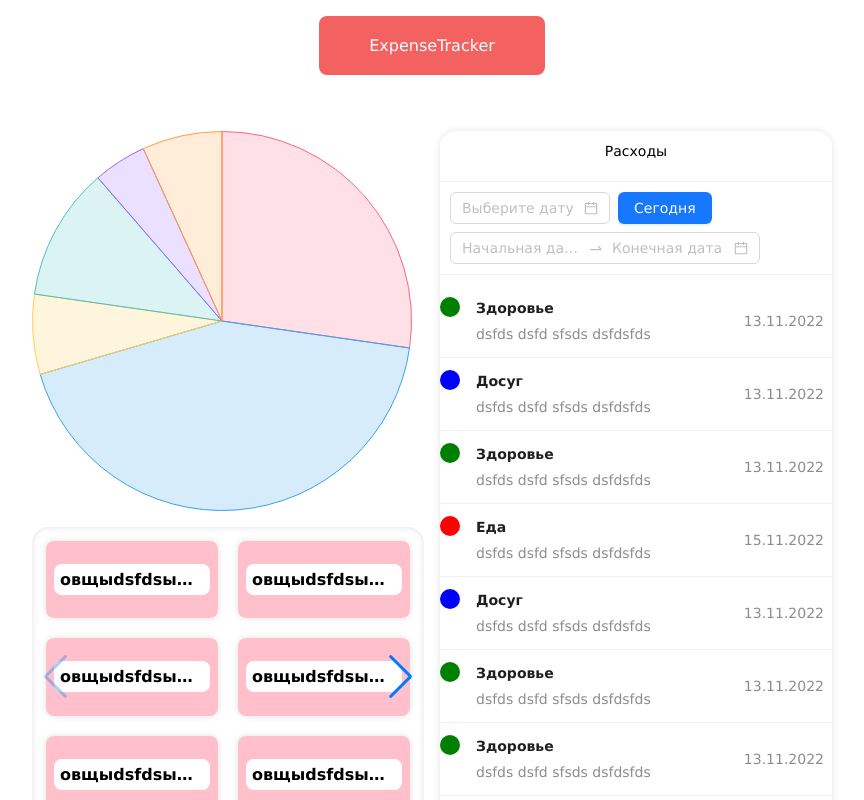
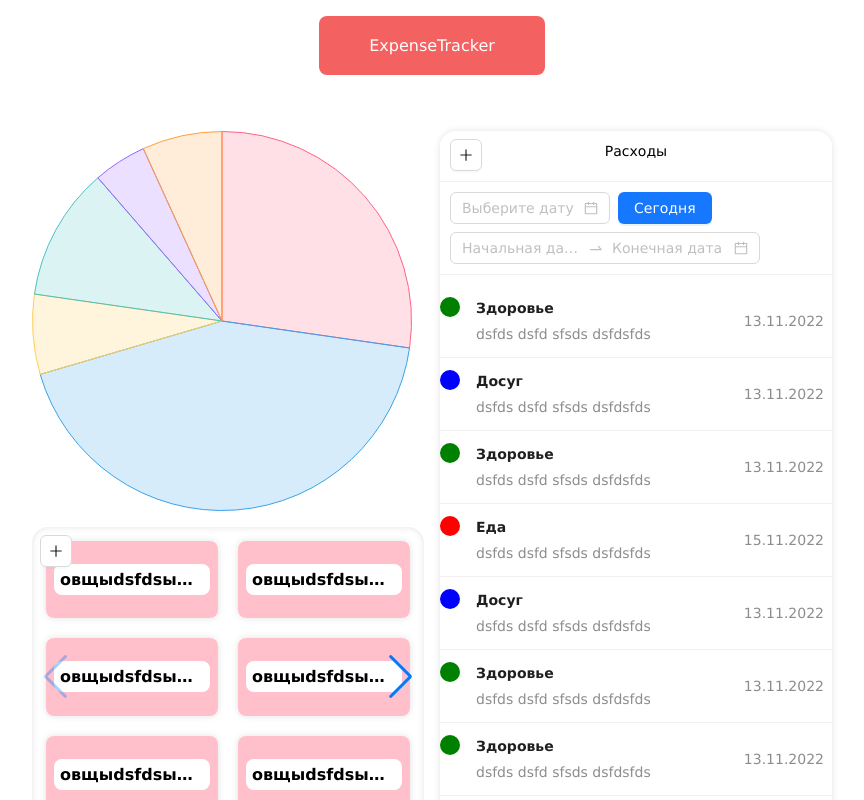
Before and after one commit to dewolixgit/expense-tracker-front, a React (Vite) app: page / in a window 1280 px wide. Shown: the whole page, without its empty margins (208-1072 px from the left). Built offline with nearby package versions, Linux system fonts and the light colour scheme.

Commit message:
[+] кнопки добавления сущностей

```diff
--- a/package.json
+++ b/package.json
@@ -12,6 +12,7 @@
     "prettier:write": "prettier --write ."
   },
   "dependencies": {
+    "@ant-design/icons": "^4.8.0",
     "antd": "^5.0.1",
     "babel-plugin-styled-components": "^2.0.7",
     "chart.js": "^4.0.1",
--- a/src/pages/Spending/components/SpendingSection/components/Categories/Categories.styles.ts
+++ b/src/pages/Spending/components/SpendingSection/components/Categories/Categories.styles.ts
@@ -1,3 +1,4 @@
+import { Button } from 'antd';
 import styled, { css } from 'styled-components';
 
 import { colors, shadows } from 'styles/colors';
@@ -13,6 +14,7 @@ import { textSBold } from 'styles/typography';
 export const BETWEEN_SLIDES_PX = 20;
 
 export const Container = styled.div`
+  position: relative;
   width: 100%;
   height: 300px;
   margin-top: ${commonBlocksMargin.desktop};
@@ -51,6 +53,13 @@ export const Container = styled.div`
   }
 `;
 
+export const StyledButton = styled(Button)`
+  position: absolute;
+  top: 8px;
+  left: 8px;
+  z-index: 3;
+` as typeof Button;
+
 export const InnerSlide = styled.div<{ color?: string }>`
   padding: 8px;
 
--- a/src/pages/Spending/components/SpendingSection/components/Categories/Categories.tsx
+++ b/src/pages/Spending/components/SpendingSection/components/Categories/Categories.tsx
@@ -1,3 +1,4 @@
+import { PlusOutlined } from '@ant-design/icons';
 import * as React from 'react';
 import SwiperCore, { Grid, Pagination, Navigation } from 'swiper';
 import { Swiper, SwiperSlide } from 'swiper/react';
@@ -6,6 +7,7 @@ import {
   BETWEEN_SLIDES_PX,
   Container,
   InnerSlide,
+  StyledButton,
   Text,
 } from './Categories.styles';
 
@@ -40,6 +42,7 @@ const Categories: React.FC = () => {
             </SwiperSlide>
           ))}
       </Swiper>
+      <StyledButton icon={<PlusOutlined />} />
     </Container>
   );
 };
--- a/src/pages/Spending/components/SpendingSection/components/SpendingListBlock/SpendingListBlock.styles.ts
+++ b/src/pages/Spending/components/SpendingSection/components/SpendingListBlock/SpendingListBlock.styles.ts
@@ -1,8 +1,8 @@
-import { Divider } from 'antd';
+import { Button, Divider } from 'antd';
 import styled from 'styled-components';
 
 import { colors, shadows } from 'styles/colors';
-import { commonBlocksBorderRadius } from 'styles/consts';
+import { commonBlocksBorderRadius, commonContentPadding } from 'styles/consts';
 import { sidePaddings, square } from 'styles/mixins';
 
 export const Container = styled.div`
@@ -17,6 +17,7 @@ export const Container = styled.div`
 `;
 
 export const Title = styled.div`
+  position: relative;
   width: 100%;
   height: 40px;
   background-color: ${colors.white};
@@ -28,6 +29,13 @@ export const Title = styled.div`
   flex-shrink: 0;
 `;
 
+export const StyledButton = styled(Button)`
+  position: absolute;
+  left: ${commonContentPadding.desktop};
+  top: 50%;
+  transform: translate(0, calc(-50% + 4px));
+` as typeof Button;
+
 export const StyledDivider = styled(Divider)`
   margin: 10px 0;
   flex-shrink: 0;
--- a/src/pages/Spending/components/SpendingSection/components/SpendingListBlock/SpendingListBlock.tsx
+++ b/src/pages/Spending/components/SpendingSection/components/SpendingListBlock/SpendingListBlock.tsx
@@ -1,3 +1,4 @@
+import { PlusOutlined } from '@ant-design/icons';
 import { Button, DatePicker, Space } from 'antd';
 import locale from 'antd/es/date-picker/locale/ru_RU';
 import * as React from 'react';
@@ -5,6 +6,7 @@ import * as React from 'react';
 import {
   Container,
   SidePaddingContainer,
+  StyledButton,
   StyledDivider,
   Title,
 } from './SpendingListBlock.styles';
@@ -15,7 +17,10 @@ import { DATES_FORMAT_CAPITAL_L } from 'config/dates';
 const SpendingListBlock: React.FC = () => {
   return (
     <Container>
-      <Title>Расходы</Title>
+      <Title>
+        Расходы
+        <StyledButton icon={<PlusOutlined />} />
+      </Title>
       <StyledDivider />
       <SidePaddingContainer>
         <Space direction="vertical">
```
Also changed, not shown: 1 other file (tests, documents, lock files or other folders).
